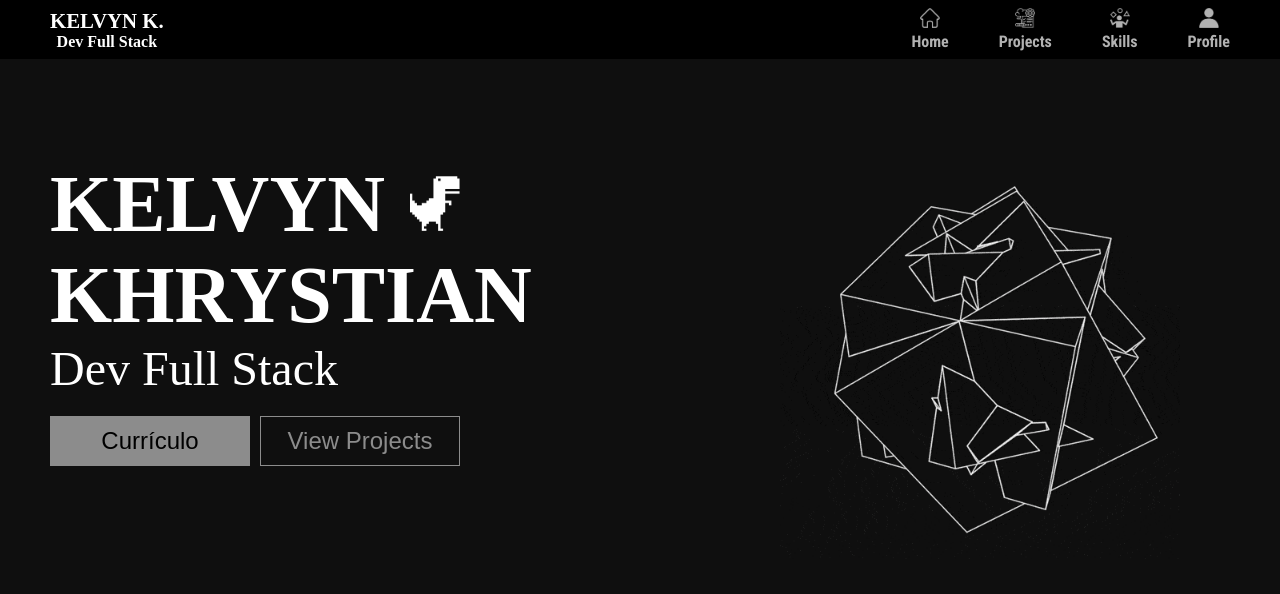
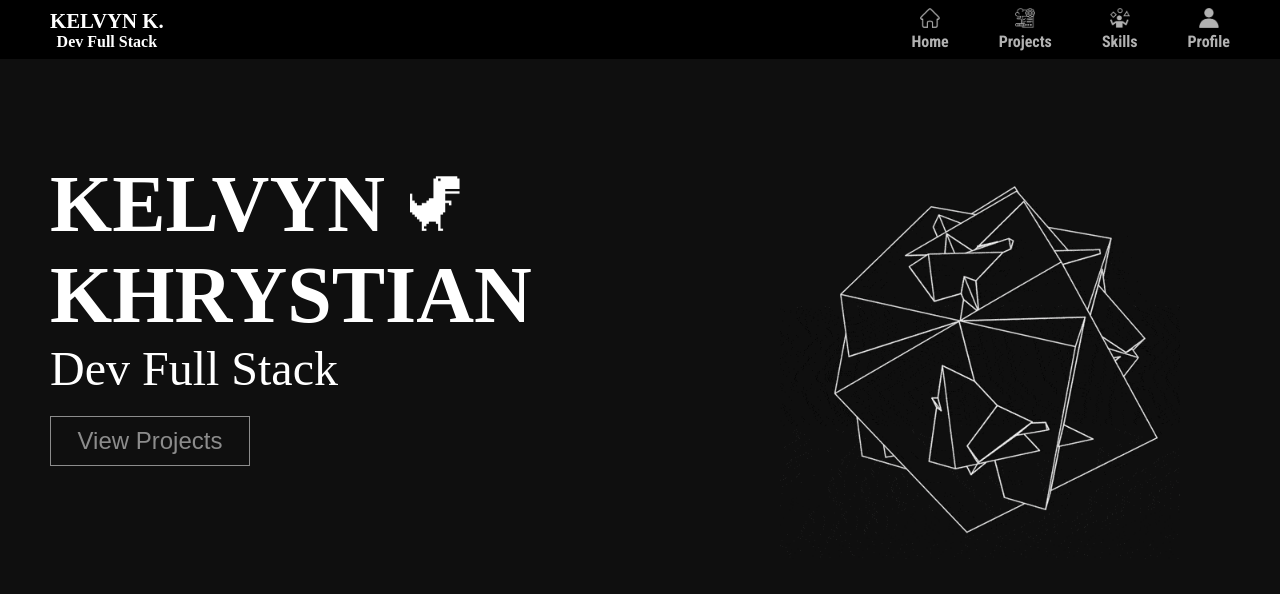
Before and after one commit to kelvynkhrystian/portifolio, a React (Create React App) app: page / in a window 1280 px wide. Shown: the top 594 px of the page. Built offline with nearby package versions, Linux system fonts and the light colour scheme; a web font is replaced by a local one.

Commit message:
comentano-btn-curriculo

```diff
--- a/src/pages/Home.jsx
+++ b/src/pages/Home.jsx
@@ -20,7 +20,7 @@ function Home() {
             Dev Full Stack
           </p>
           <div>
-            <button className='left'>Currículo</button>
+            {/* <button className='left'>Currículo</button> */}
             <Link to="/projects">
               <button className='rigth'>View Projects</button>
             </Link>
```
